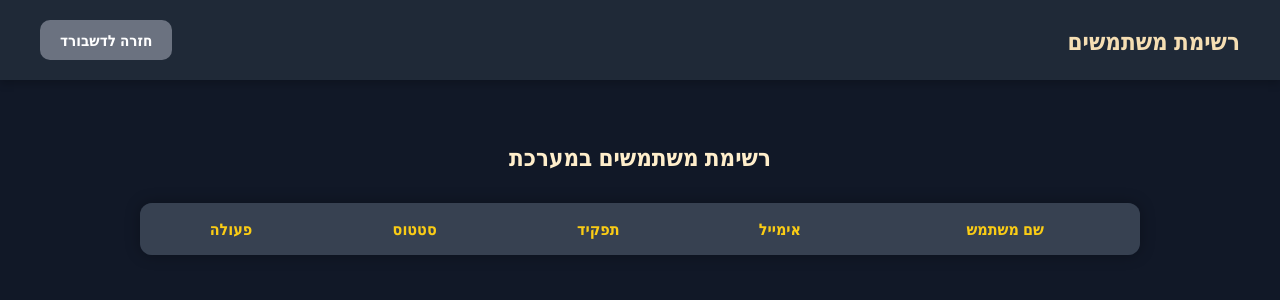
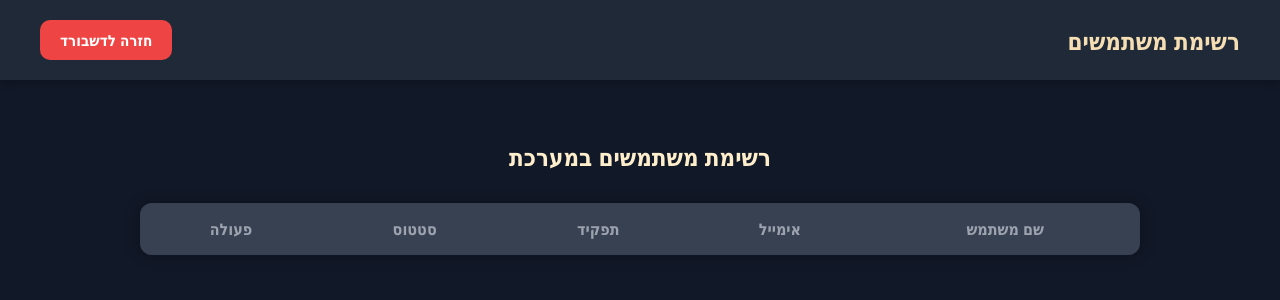
Before and after one commit to BS-PM-2025/BS-PM-2025-TEAM18, a Django app: template users/templates/user_list.html in a window 1280 px wide. Shown: the top 300 px of the page. Run offline with Django 5.2, Linux system fonts and the light colour scheme; the template is opened without the code that fills it, so the values that code supplies are empty.

Commit message:
list for admin

```diff
--- a/users/templates/user_list.html
+++ b/users/templates/user_list.html
@@ -1,7 +1,7 @@
 <!DOCTYPE html>
 <html lang="he" dir="rtl">
 <head>
-  <meta charset="UTF-8">
+  <meta charset="UTF-8" />
   <title>רשימת משתמשים - CampusFlow</title>
   <style>
     body {
@@ -41,6 +41,23 @@
       font-weight: bold;
       text-decoration: none;
       cursor: pointer;
+      transition: background 0.22s;
+    }
+
+    .nav-links a.btn-red {
+      background-color: #ef4444;
+      color: #fff;
+      border: none;
+      padding: 10px 20px;
+      border-radius: 10px;
+      font-size: 0.95em;
+      font-weight: bold;
+      text-decoration: none;
+      cursor: pointer;
+      transition: background 0.22s;
+    }
+    .nav-links a.btn-red:hover {
+      background-color: #dc2626;
     }
 
     .nav-links a:hover, .nav-links button:hover {
@@ -73,9 +90,11 @@
       text-align: center;
     }
 
+    /* כותרות אפורות */
     th {
       background-color: #374151;
-      color: #facc15;
+      color: #9ca3af;
+      font-weight: bold;
     }
 
     tr:nth-child(even) {
@@ -94,10 +113,21 @@
       border-radius: 8px;
       cursor: pointer;
       font-weight: bold;
+      text-decoration: none;
+      display: inline-flex;
+      align-items: center;
+      justify-content: center;
+      transition: background 0.2s;
     }
 
     .block-btn:hover {
       background-color: #dc2626;
+    }
+
+    /* צבע ירוק למילה "פעיל" */
+    td.status-active {
+      color: #10b981;
+      font-weight: bold;
     }
   </style>
 </head>
@@ -106,7 +136,7 @@
   <div class="navbar">
     <h1>רשימת משתמשים</h1>
     <div class="nav-links">
-      <a href="{% url 'admin_dashboard' %}">חזרה לדשבורד</a>
+      <a href="{% url 'admin_dashboard' %}" class="btn-red">חזרה לדשבורד</a>
     </div>
   </div>
 
@@ -126,7 +156,9 @@
         <td>{{ u.username }}</td>
         <td>{{ u.email }}</td>
         <td>{{ u.role }}</td>
-        <td>{{ u.is_blocked|yesno:"חסום,פעיל" }}</td>
+        <td class="{% if not u.is_blocked %}status-active{% endif %}">
+          {{ u.is_blocked|yesno:"חסום,פעיל" }}
+        </td>
         <td>
           {% if u != request.user %}
           <form method="post" action="{% url 'toggle_block' u.id %}">
```
